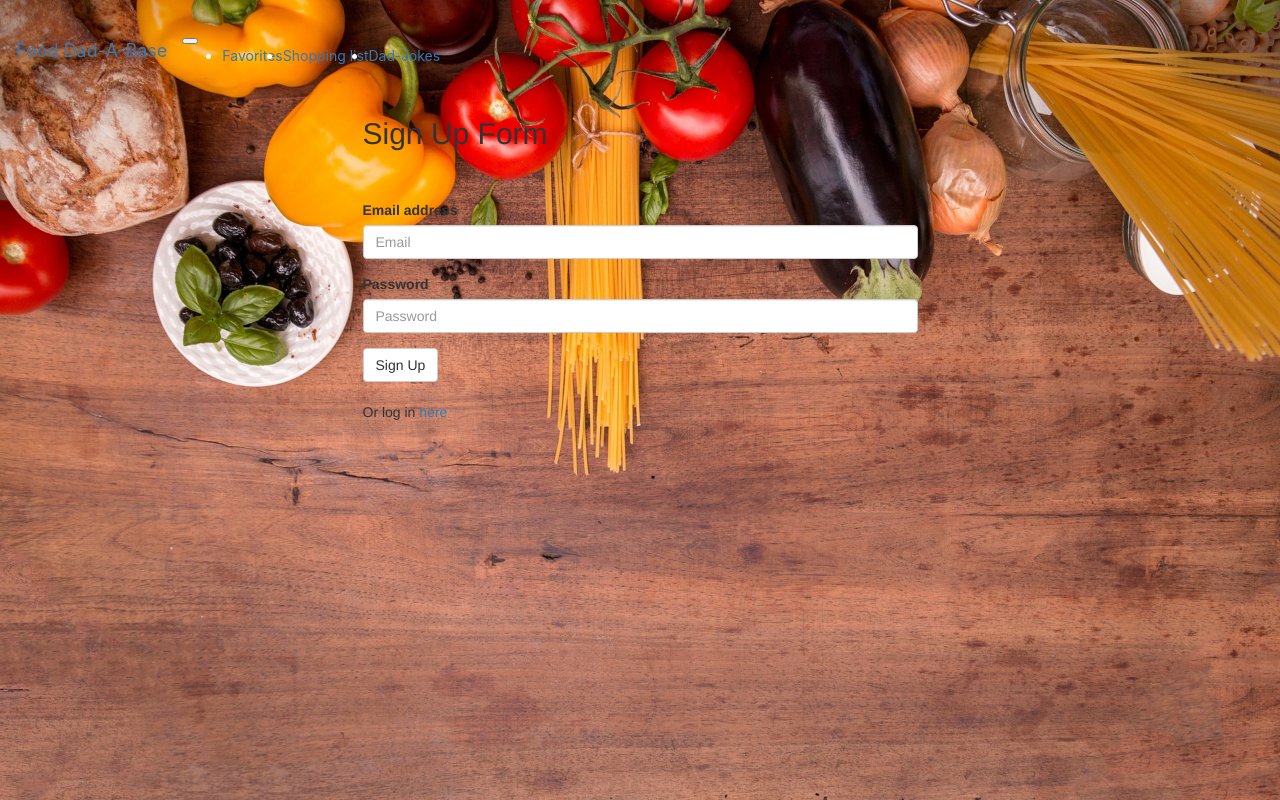
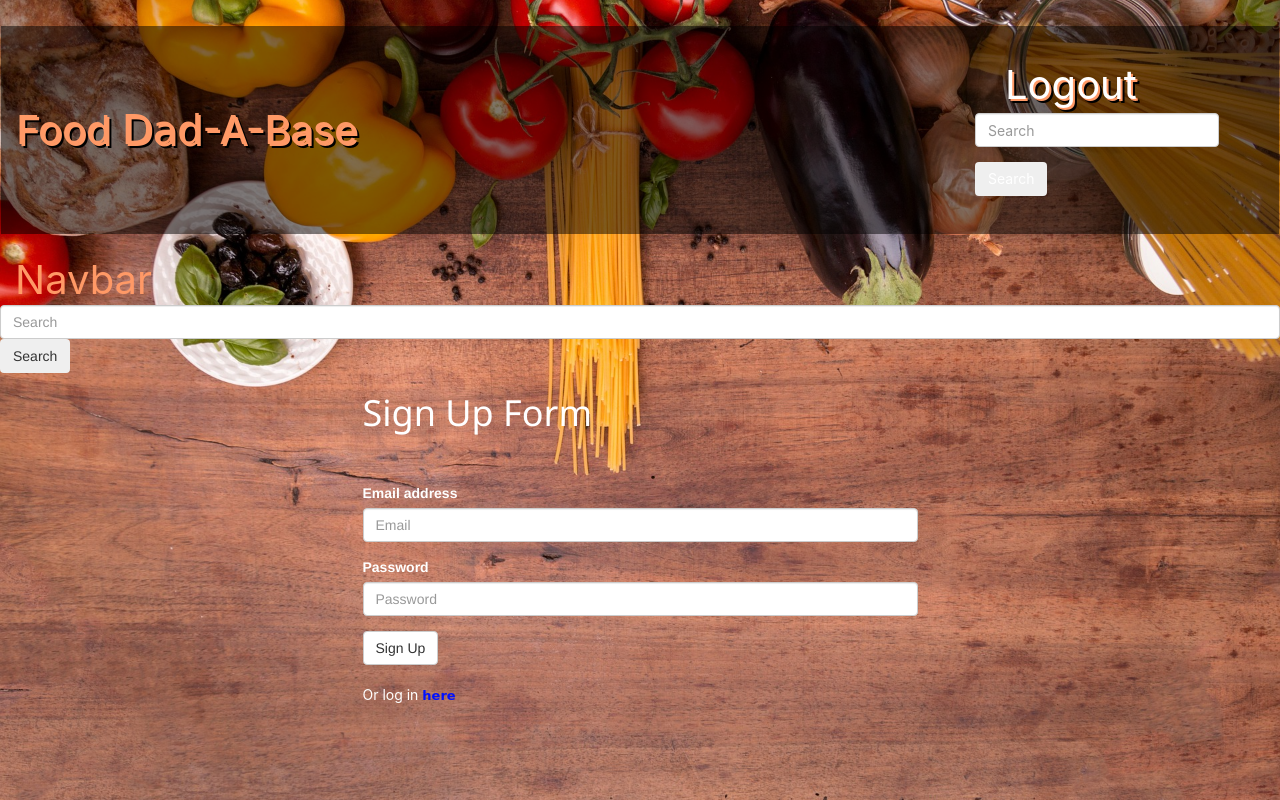
Before and after one commit to goantonioUW/food-dadabase, a Node server app: page /signup in a window 1280 px wide. Run offline with Node 20, Linux system fonts and the light colour scheme; some libraries are stand-ins or nearby versions.

Commit message:
added searchbar

```diff
--- a/config/config.json
+++ b/config/config.json
@@ -1,7 +1,7 @@
 {
   "development": {
     "username": "root",
-    "password": "password",
+    "password": "passw0rd",
     "database": "fooddadabase_db",
     "host": "127.0.0.1",
     "dialect": "mysql"
--- a/public/js/views/partials/login.handlebars
+++ b/public/js/views/partials/login.handlebars
@@ -15,7 +15,7 @@
           <button type="submit" class="btn btn-default">Login</button>
         </form>
         <br />
-        <p>Or sign up <a href="/signup">here</a></p>
+        <p>Or sign up <a class="loginBtn" href="/signup">HERE</a></p>
       </div>
     </div>
   </div>
--- a/public/js/views/partials/nav.handlebars
+++ b/public/js/views/partials/nav.handlebars
@@ -1,19 +1,13 @@
-<nav class="navbar navbar-expand-lg navbar-light bg-transparent">
+
+<nav class="navbar">
         <div class="container-fluid">
-          <a class="navbar-brand text-white fs-1" href="#">Food Dad-A-Base</a>
-          <button class="navbar-toggler" type="button" data-bs-toggle="collapse" data-bs-target="#navbarText" aria-controls="navbarText" aria-expanded="false" aria-label="Toggle navigation">
-            <span class="navbar-toggler-icon"></span>
-          </button>
+          <p class="navbar-brand">Food <span id="dadSpan">Dad</span>-A-Base</p>
           <div class="collapse navbar-collapse" id="navbarText">
             <ul class="navbar-nav me-auto mb-2 mb-lg-0">
               <li class="nav-item">
-                <a class="nav-link active text-white" aria-current="page" href="#">Favorites</a>
-              </li>
-              <li class="nav-item">
-                <a class="nav-link text-white" href="#">Shopping list</a>
-              </li>
-              <li class="nav-item">
-                <a class="nav-link text-white" href="#">Dad-Jokes</a>
+                <a class="nav-link" aria-current="page" href="/logout">Logout</a>
+                <input class="form-control me-2" type="search" placeholder="Search" aria-label="Search">
+                <button class="btn btn-outline-success" type="submit">Search</button>
               </li>
             </ul>
             <!-- <span class="navbar-text text-white text-end">
@@ -22,3 +16,9 @@
           </div>
         </div>
       </nav>
+
+    <a class="navbar-brand">Navbar</a>
+    <form class="d-flex">
+      <input class="form-control me-2" type="search" placeholder="Search" aria-label="Search">
+      <button class="btn btn-outline-success" type="submit">Search</button>
+    </form>
--- a/public/js/views/partials/signup.handlebars
+++ b/public/js/views/partials/signup.handlebars
@@ -18,7 +18,7 @@
                 <button type="submit" class="btn btn-default">Sign Up</button>
             </form>
             <br />
-            <p>Or log in <a href="/login">here</a></p>
+            <p>Or log in <a class="loginBtn" href="/login">here</a></p>
         </div>
     </div>
 </div>
--- a/public/stylesheets/style.css
+++ b/public/stylesheets/style.css
@@ -1,7 +1,11 @@
 form.signup,
-form.login {
+form.login,
+form.members {
   margin-top: 50px;
+  color: white;
+  size: 6rem;
 }
+
 /* nav {
   background-color: lightseagreen;
 
@@ -20,7 +24,7 @@ h2 {
   font-size: 36px;
   color: white;
   font-family: 'Segoe UI', Tahoma, Geneva, Verdana, sans-serif;
-} */
+}
 /* nav a {
   font-family: -apple-system, BlinkMacSystemFont, 'Segoe UI', Roboto, Oxygen, Ubuntu, Cantarell, 'Open Sans', 'Helvetica Neue', sans-serif;
   color: white;
@@ -53,14 +57,66 @@ body {
 
 }
 
+p {
+  font-family: -apple-system, BlinkMacSystemFont, 'Segoe UI', Roboto, Oxygen, Ubuntu, Cantarell, 'Open Sans', 'Helvetica Neue', sans-serif;
+  color: white;
+  text-decoration: none;
+}
+
+h2 {
+  font-size: 36px;
+  color: white;
+  font-family: 'Segoe UI', Tahoma, Geneva, Verdana, sans-serif;
+}
+
+.navbar-brand {
+  font-family: -apple-system, BlinkMacSystemFont, 'Segoe UI', Roboto, Oxygen, Ubuntu, Cantarell, 'Open Sans', 'Helvetica Neue', sans-serif;
+  font-size: 4rem;
+  color: #ff9966;
+  margin: auto;
+}
 .navbar {
+  font-size: 4rem;
+  color: #ff9966;
+}
+
+.nav-item,
+.nav-link {
+  list-style-type: none;
+  color: white;
+  padding: 30px;
+}
+
+.loginBtn {
+  font-size: 1.3rem;
+  font-family: 'Hachi Maru Pop', cursive;
+  color: #0011ff;
+  font-weight: bolder;
+}
+
+.loginBtn:hover {
+  color: #ff9966;
+}
+
+.container-fluid  {
   font-family: -apple-system, BlinkMacSystemFont, 'Segoe UI', Roboto, Oxygen, Ubuntu, Cantarell, 'Open Sans', 'Helvetica Neue', sans-serif;
+  font-size: 4rem;
+  color: #ff9966;
+  background: #00000080;
+  text-shadow: #ff9966 2px 2px 0px, #000000 4px 4px 0px;color: #ff9966;
+  justify-content: space-between;
+  display: flex;
+}
 
+#dadSpan {
+  font-family: 'Hachi Maru Pop', cursive;
 }
+
 
 li {
   color: white;
 }
+
 .card {
   display: inline-block;
   margin-bottom: 30px;
@@ -71,3 +127,7 @@ li {
 .card-cluster {
   text-align: center;
 }
+
+footer {
+  color: white;
+}
```
Also changed, not shown: public/main.html (+54 -37 lines).
